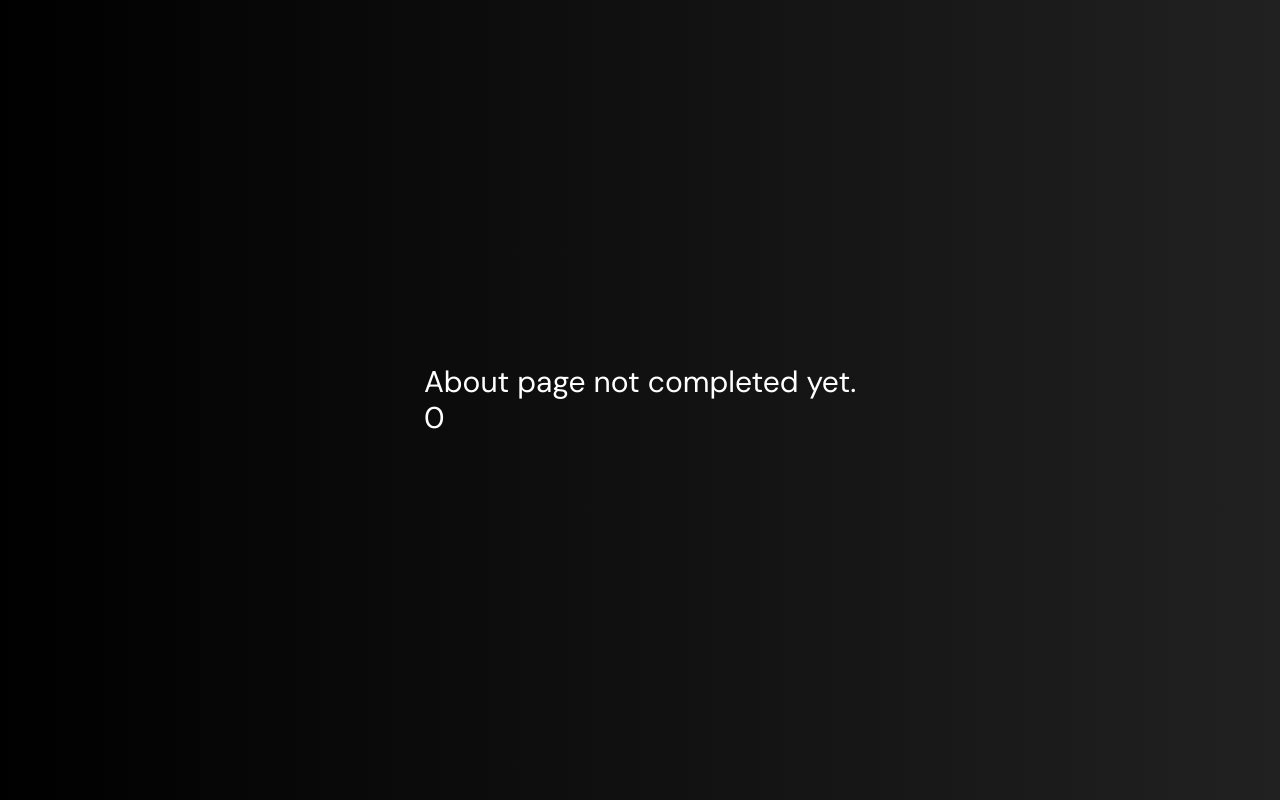
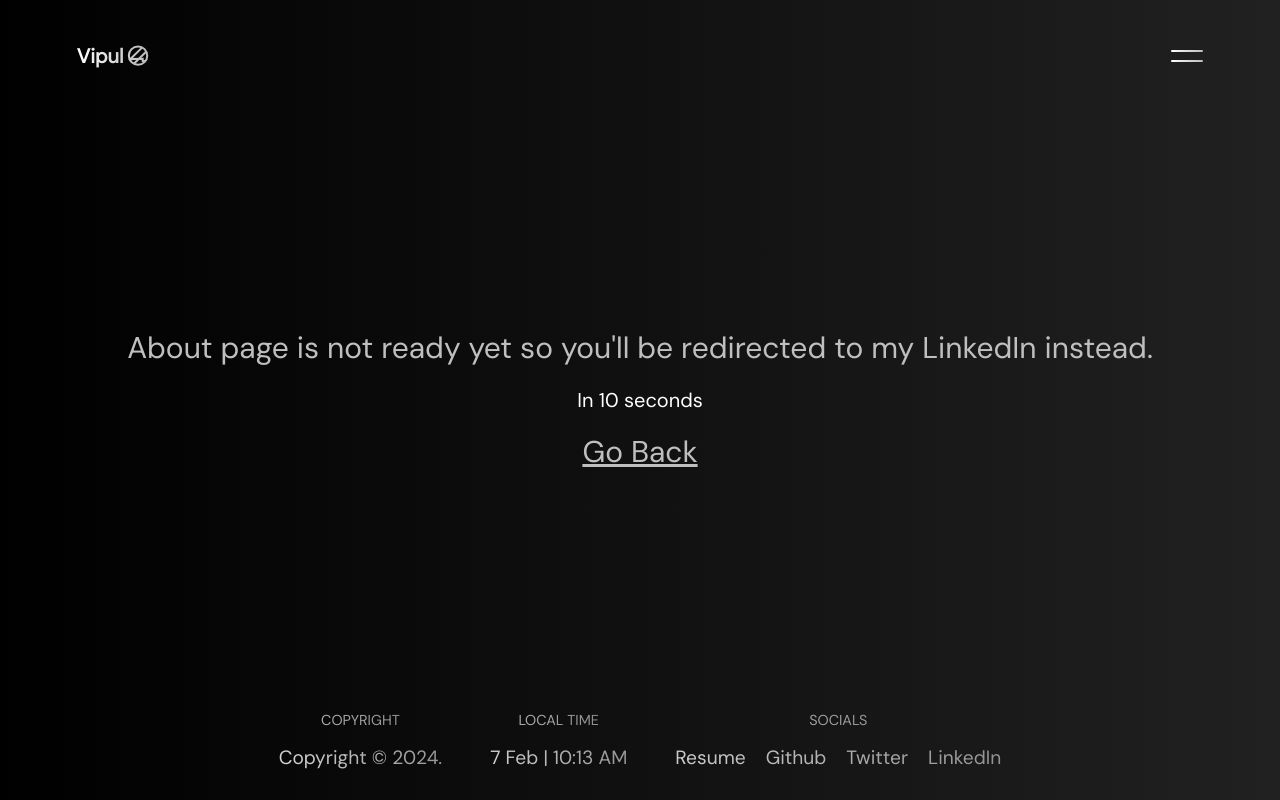
Before and after one commit to vipulkumar-dev/portfolio, a Next.js app: page /about in a window 1280 px wide. Built offline with nearby package versions, Linux system fonts and the light colour scheme.

Commit message:
About page

```diff
--- a/app/about/page.tsx
+++ b/app/about/page.tsx
@@ -1,33 +1,46 @@
 "use client";
 
 import React, { useEffect, useState } from "react";
+import Link from "next/link";
 import "../work.css";
 import "../header.css";
 import FullpageProviderWork from "@/components/fullpageProviderWork";
 import { Header } from "@/components/header";
 import { HeaderNavigation } from "@/components/headerNavigation";
 import Magentic from "@/components/ui/magentic";
+import { redirect } from "next/navigation";
+import { links } from "@/data/data";
+import { Footer } from "@/components/contactSection/footer";
 
 export default function WorkPage() {
-  const [delay, setDelay] = useState(5);
+  const [delay, setDelay] = useState(15);
   let timer: NodeJS.Timeout;
   useEffect(() => {
     if (delay !== 0) {
       timer = setTimeout(() => {
         setDelay(delay - 1);
       }, 1000);
+    } else {
+      redirect(links.linkedin);
     }
-    console.log(delay);
 
     return () => clearTimeout(timer);
   }, [delay]);
 
   return (
     <>
-      <div className="darkGradient flex h-screen w-screen flex-col items-center justify-center text-3xl text-colorLight">
-        About page not completed yet.
+      <Header color="Light" />
+      <div className="darkGradient flex h-screen w-screen flex-col items-center justify-center px-paddingX py-paddingY text-center text-lg text-colorSecondaryLight md:text-3xl">
+        About page is not ready yet so you'll be redirected to my LinkedIn
+        instead.
         <br />
-        {delay}
+        <span className="mt-5 text-xl text-colorLight ">
+          In {delay} seconds
+        </span>
+        <Link href={links.home} className="mt-5 underline">
+          Go Back
+        </Link>
+        <Footer className="bottom-0" />
       </div>
     </>
   );
--- a/components/heroSection/heroWrapper.tsx
+++ b/components/heroSection/heroWrapper.tsx
@@ -8,7 +8,7 @@ export function HeroWrapper({}) {
       <HeroButton />
       <h2 className="left mask pt-20">
         <div className="free anime">
-          Freelance&nbsp;&nbsp;&nbsp;&nbsp;&nbsp;&nbsp;&nbsp;
+          Website&nbsp;&nbsp;&nbsp;&nbsp;&nbsp;&nbsp;&nbsp;
         </div>
         <div className="animation__wrapper anime">
           <span className="animate__this animate__this1">
--- a/data/data.ts
+++ b/data/data.ts
@@ -4,7 +4,7 @@ export const links = {
   work: "/work",
   contact: "/contact",
   resume: "/resume",
-  github: "https://github.com/vipulsingh1998",
-  linkedin: "https://www.linkedin.com/in/vipulsingh1998/",
+  github: "https://github.com/vipulkumar-dev",
+  linkedin: "https://www.linkedin.com/in/vipulkumar-dev",
   twitter: "https://twitter.com/vipulsingh1998",
 };
```
